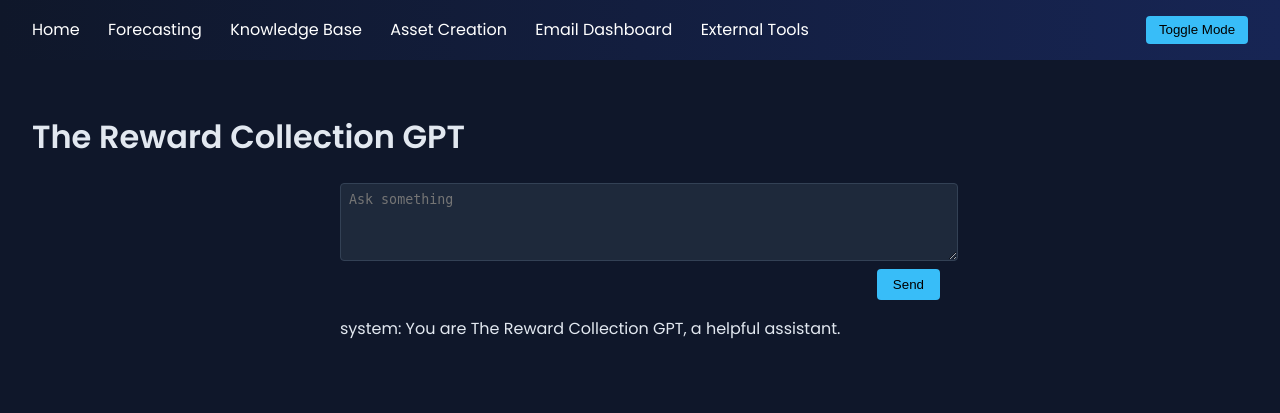
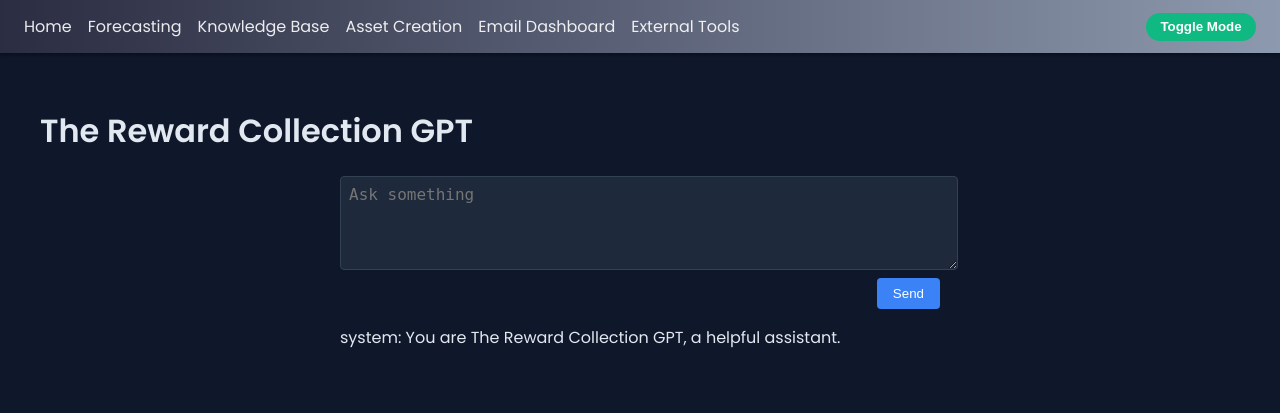
Before and after one commit to TomSumner28/merchant-data, a Flask app: page / in a window 1280 px wide. Shown: the top 413 px of the page. Run offline with Flask 3, Linux system fonts and the light colour scheme.

Commit message:
Refine branding with modern styles

```diff
--- a/app/templates/base.html
+++ b/app/templates/base.html
@@ -22,7 +22,7 @@
 </head>
 <body>
   <header>
-    <nav>
+    <nav class="links">
       <a href="{{ url_for('index') }}">Home</a>
       <a href="https://forecasting.therewardcollection.com" target="_blank">Forecasting</a>
       <a href="{{ url_for('knowledge') }}">Knowledge Base</a>
@@ -30,7 +30,7 @@
       <a href="{{ url_for('email_dashboard') }}">Email Dashboard</a>
       <a href="{{ url_for('tools') }}">External Tools</a>
     </nav>
-    <button class="mode" onclick="toggleMode()">Toggle Mode</button>
+    <button class="mode" onclick="toggleMode()" aria-label="Toggle dark or light mode">Toggle Mode</button>
   </header>
   <main>
     {% block content %}{% endblock %}
--- a/static/style.css
+++ b/static/style.css
@@ -1,10 +1,102 @@
-body { margin:0; font-family:'Poppins', sans-serif; }
-header { display:flex; justify-content:space-between; align-items:center; padding:1rem 2rem; background:linear-gradient(90deg,#0f172a,#172554); color:#fff; }
-nav a { color:#fff; margin-right:1.5rem; text-decoration:none; font-weight:500; }
-nav a:hover { text-decoration:underline; }
-main { padding:2rem; }
-.dark-mode { background:#0f172a; color:#e2e8f0; }
-.light-mode { background:#fff; color:#1e293b; }
-button.mode { background:#38bdf8; border:none; color:#000; padding:0.4rem 0.8rem; border-radius:4px; cursor:pointer; }
-.btn{background:#38bdf8;border:none;color:#000;padding:0.5rem 1rem;border-radius:4px;cursor:pointer;}
-textarea{background:#1e293b;border:1px solid #334155;color:#e2e8f0;padding:.5rem;border-radius:4px;width:100%;} form.chat{max-width:600px;margin:auto;display:flex;flex-direction:column;gap:.5rem;}
+body {
+  margin: 0;
+  font-family: "Poppins", sans-serif;
+}
+
+header {
+  display: flex;
+  justify-content: space-between;
+  align-items: center;
+  padding: 0.8rem 1.5rem;
+  background: linear-gradient(90deg, #2b2d42, #8d99ae);
+  color: #fff;
+  box-shadow: 0 2px 4px rgba(0, 0, 0, 0.4);
+}
+
+nav {
+  display: flex;
+  gap: 1rem;
+}
+
+nav a {
+  color: #fff;
+  text-decoration: none;
+  font-weight: 500;
+  opacity: 0.9;
+}
+
+nav a:hover {
+  opacity: 1;
+  text-decoration: none;
+}
+
+main {
+  padding: 2rem;
+  max-width: 1200px;
+  margin: auto;
+}
+
+.dark-mode {
+  background: #0f172a;
+  color: #e2e8f0;
+}
+
+.light-mode {
+  background: #f8fafc;
+  color: #1e293b;
+}
+
+button.mode {
+  background: #10b981;
+  border: none;
+  color: #fff;
+  padding: 0.4rem 0.9rem;
+  border-radius: 20px;
+  font-weight: 600;
+  cursor: pointer;
+  transition: background 0.2s;
+}
+
+button.mode:hover {
+  background: #059669;
+}
+
+.btn {
+  background: #3b82f6;
+  border: none;
+  color: #fff;
+  padding: 0.5rem 1rem;
+  border-radius: 4px;
+  cursor: pointer;
+  transition: background 0.2s;
+}
+
+.btn:hover {
+  background: #2563eb;
+}
+
+textarea {
+  background: #1e293b;
+  border: 1px solid #334155;
+  color: #e2e8f0;
+  padding: 0.5rem;
+  border-radius: 4px;
+  width: 100%;
+  font-size: 1rem;
+}
+
+form.chat {
+  max-width: 600px;
+  margin: auto;
+  display: flex;
+  flex-direction: column;
+  gap: 0.5rem;
+}
+
+.msg.user {
+  color: #93c5fd;
+}
+
+.msg.assistant {
+  color: #fcd34d;
+}
```
Also changed, not shown: index.html (+16 -2 lines), static/index.html (+15 -2 lines).
